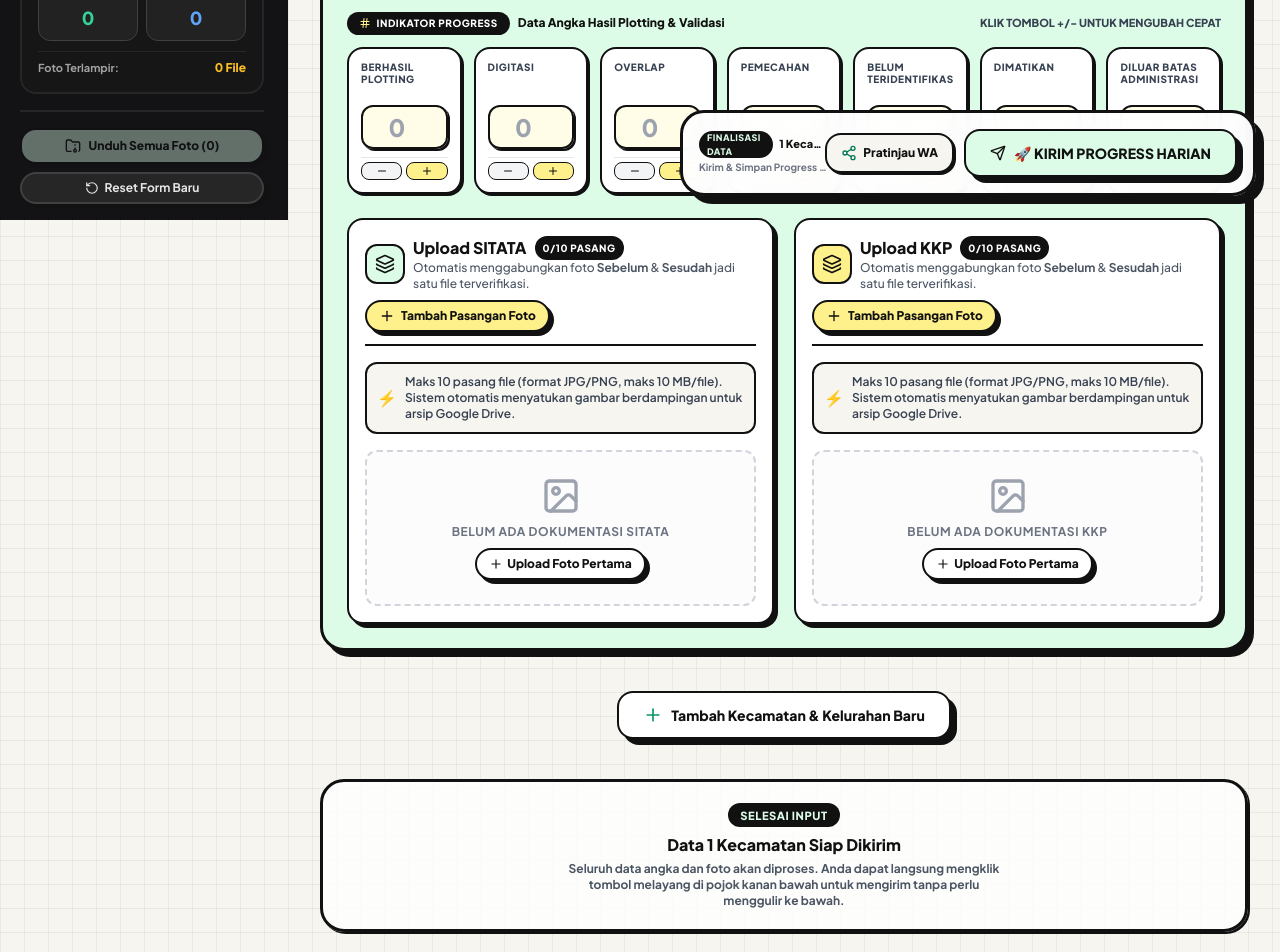
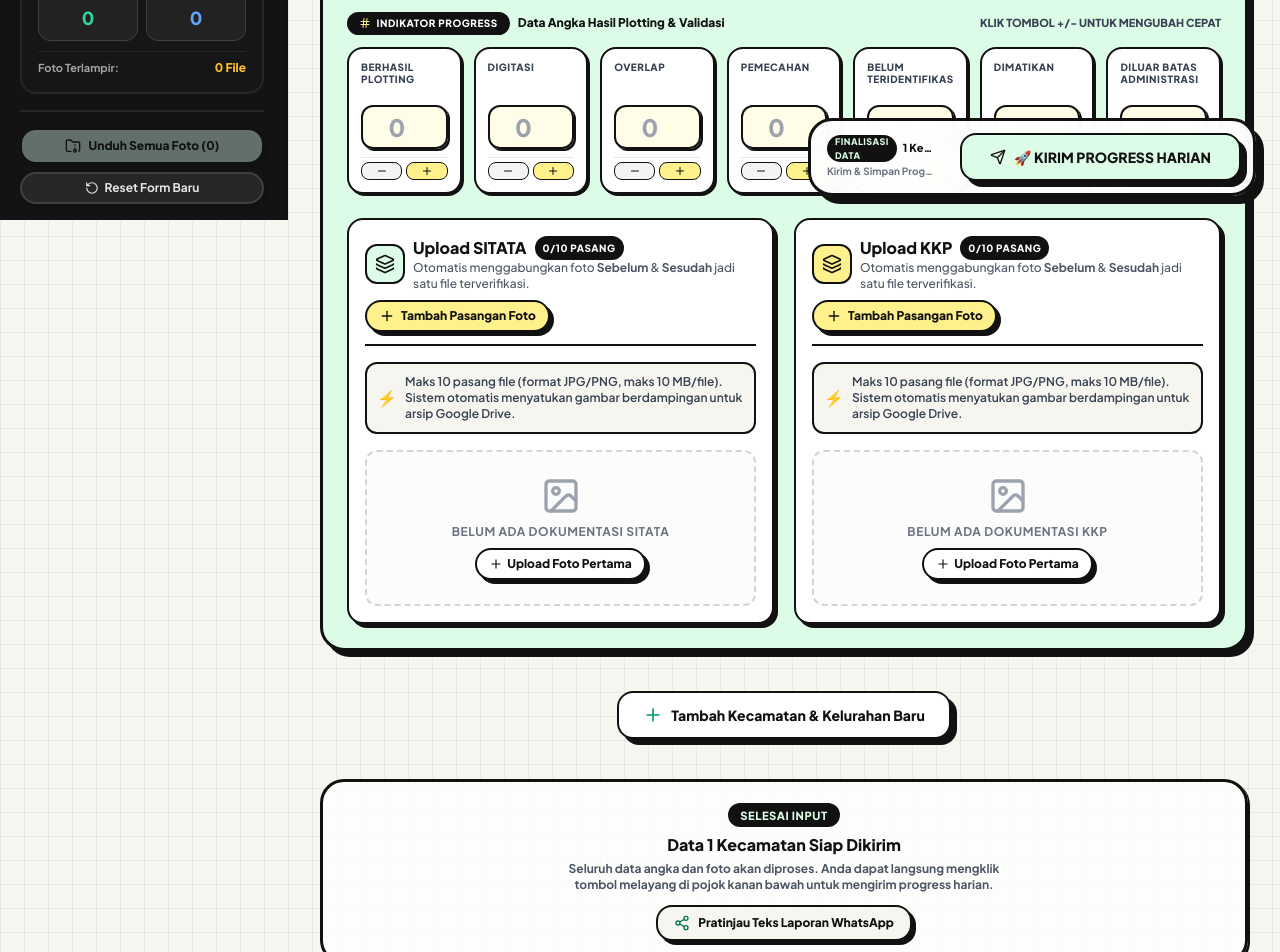
Before and after one commit to bagasdwisss/pendataanharian, a Next.js app: page / in a window 1280 px wide. Shown: the part 580-1532 px from the top of the page. Built offline with nearby package versions, Linux system fonts and the light colour scheme.

Commit message:
refactor: remove WhatsApp preview button from floating dock

```diff
--- a/src/app/page.tsx
+++ b/src/app/page.tsx
@@ -585,15 +585,22 @@ export default function Home() {
                 <h4 className="text-base font-black text-brutal">
                   Data {kecamatanList.length} Kecamatan Siap Dikirim
                 </h4>
-                <p className="text-xs text-gray-600 font-bold max-w-md mx-auto mt-1">
-                  Seluruh data angka dan foto akan diproses. Anda dapat langsung mengklik tombol melayang di pojok kanan bawah untuk mengirim tanpa perlu menggulir ke bawah.
+                <p className="text-xs text-gray-600 font-bold max-w-md mx-auto mt-1 mb-3">
+                  Seluruh data angka dan foto akan diproses. Anda dapat langsung mengklik tombol melayang di pojok kanan bawah untuk mengirim progress harian.
                 </p>
+                <button
+                  type="button"
+                  onClick={() => setActiveTab('summary')}
+                  className="neo-btn bg-canvas hover:bg-gray-100 text-brutal px-4 py-2 text-xs font-black inline-flex items-center gap-2"
+                >
+                  <Share2 className="w-4 h-4 text-emerald-700" /> Pratinjau Teks Laporan WhatsApp
+                </button>
               </div>
 
               {/* Floating Bottom-Right Submit Action Bar */}
-              <div className="fixed bottom-3 right-3 left-3 sm:left-auto sm:bottom-6 sm:right-6 z-40 max-w-xl">
-                <div className="rounded-2xl sm:rounded-3xl border-3 border-brutal bg-white/95 backdrop-blur-md p-3 sm:p-4 shadow-neo-xl flex items-center justify-between gap-3 sm:gap-4 animate-in fade-in slide-in-from-bottom-5 duration-300">
-                  <div className="hidden md:block min-w-0 pr-1">
+              <div className="fixed bottom-3 right-3 left-3 sm:left-auto sm:bottom-6 sm:right-6 z-40 max-w-md">
+                <div className="rounded-2xl sm:rounded-3xl border-3 border-brutal bg-white/95 backdrop-blur-md p-2.5 sm:p-3 shadow-neo-xl flex items-center justify-between gap-3 sm:gap-4 animate-in fade-in slide-in-from-bottom-5 duration-300">
+                  <div className="hidden sm:block min-w-0 pl-1 pr-2">
                     <div className="flex items-center gap-1.5 mb-0.5">
                       <span className="pill-badge bg-brutal text-pastel-matcha text-[9px] py-0 px-2 font-black">
                         FINALISASI DATA
@@ -607,28 +614,16 @@ export default function Home() {
                     </p>
                   </div>
 
-                  <div className="flex items-center gap-2 sm:gap-2.5 w-full sm:w-auto justify-end">
-                    <button
-                      type="button"
-                      onClick={() => setActiveTab('summary')}
-                      className="neo-btn bg-canvas hover:bg-gray-100 text-brutal px-3 py-2 sm:px-3.5 sm:py-2.5 text-xs font-black flex items-center gap-1.5 shadow-neo-sm flex-shrink-0"
-                      title="Pratinjau Teks WhatsApp"
-                    >
-                      <Share2 className="w-4 h-4 text-emerald-700" />
-                      <span className="hidden xs:inline sm:inline">Pratinjau WA</span>
-                    </button>
-
                   <button
                     type="submit"
                     disabled={isSubmitting}
-                      className="neo-btn bg-pastel-matcha hover:bg-emerald-300 text-brutal px-4 sm:px-6 py-2.5 sm:py-3 text-xs sm:text-sm font-black flex items-center justify-center gap-2 shadow-neo-lg disabled:opacity-50 flex-1 sm:flex-initial"
+                    className="w-full sm:w-auto neo-btn bg-pastel-matcha hover:bg-emerald-300 text-brutal px-5 sm:px-7 py-3 text-xs sm:text-sm font-black flex items-center justify-center gap-2 shadow-neo-lg disabled:opacity-50 flex-shrink-0"
                   >
                     <Send className="w-4 h-4 flex-shrink-0" />
                     <span className="truncate">
                       {isSubmitting ? 'Memproses...' : '🚀 KIRIM PROGRESS HARIAN'}
                     </span>
                   </button>
-                  </div>
                 </div>
               </div>
 
```
Lines whose indentation alone changed are shown as unchanged.
